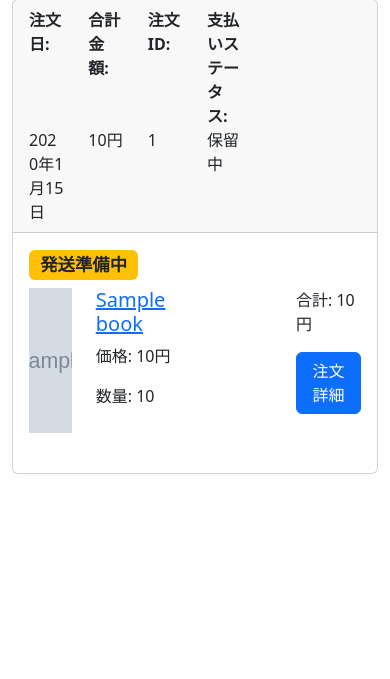
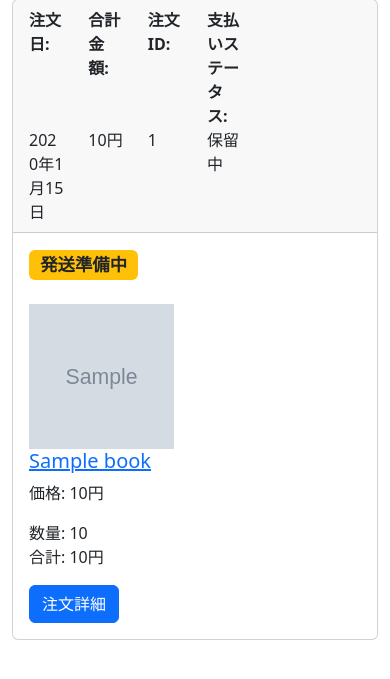
Before and after one commit to BtJ-gogo/django-ec, a Django app: template accounts/templates/order_history.html in a window 390 px wide. Shown: the part 147-826 px from the top of the page. Run offline with Django 5.2, Linux system fonts and the light colour scheme; the template is opened without the code that fills it: values that come from a table or form of the project are taken from there, others are empty; tables that the repository leaves empty hold one stand-in row (values such as "Sample post"); grey boxes marked "Sample" are stand-in pictures; some libraries are stand-ins or nearby versions.

Commit message:
feat: add responsive

```diff
--- a/accounts/templates/order_history.html
+++ b/accounts/templates/order_history.html
@@ -51,14 +51,12 @@
         </div>
         <div class="card-body">
             <h3><span class="badge bg-warning text-dark">{{ order.get_shipping_status_display }}</span></h3>
-            <div class="row">
-                <div class="col-9">
+            <div class="d-flex flex-column flex-md-row">
+                <div class="w-75">
                     {% for item in order.orderitem_set.all %}
-                    <div class="row mb-4">
-                        <div class="col-3">
-                            <a href="{{ item.product.get_absolute_url }}"><img src="{{ item.product.image.url }}" alt="{{ item.product.name }}" class="img-fluid img-order"></a>
-                        </div>
-                        <div class="col-6">
+                    <div class="d-flex flex-column flex-md-row mt-3 ">
+                        <a href="{{ item.product.get_absolute_url }}"><img src="{{ item.product.image.url }}" alt="{{ item.product.name }}" class="img-order me-3"></a>
+                        <div>
                             <a href="{{ item.product.get_absolute_url }}"><h5 class="card-title">{{ item.product.name }}</h5></a>
                             <p class="card-text">価格: {{ item.price|intcomma }}円</p>
                             <p class="card-text">数量: {{ item.quantity }}</p>
@@ -66,7 +64,7 @@
                     </div>
                     {% endfor %}
                 </div>
-                <div class="col-3">
+                <div>
                     <p class="card-text">合計: {{ order.total_price|intcomma }}円</p>
                     <a href="{% url 'accounts:order_detail' order.id %}" class="btn btn-primary">注文詳細</a>
                 </div>
```
